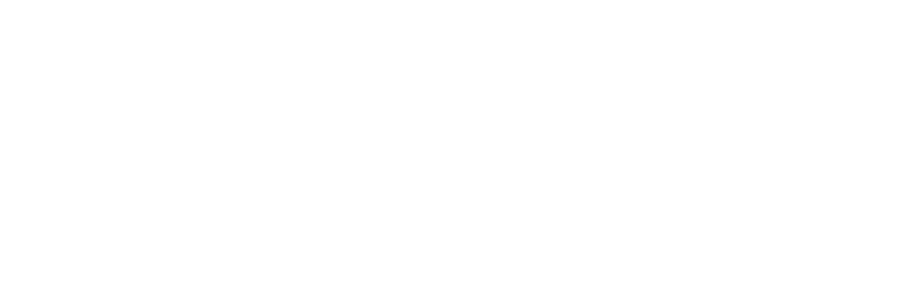
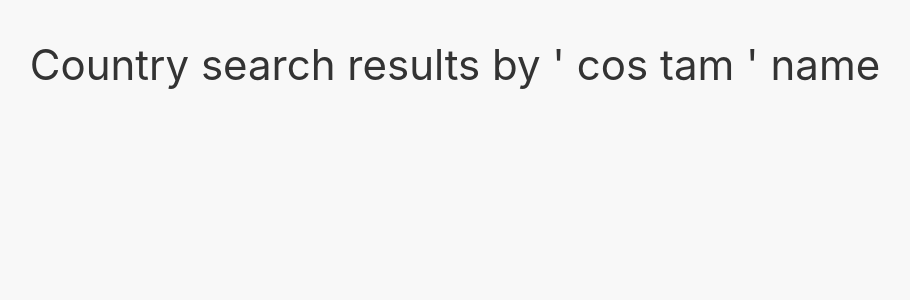
Before and after one commit to wer-bena/countrySearching, an Angular app: page /results in a window 1280 px wide. Before the commit this address led to /. Shown: the top 300 px of the page, without its empty margins (185-1095 px from the left). Built offline with nearby package versions, Linux system fonts and the light colour scheme.

Commit message:
Results Component

```diff
--- a/src/app/app-routing.module.ts
+++ b/src/app/app-routing.module.ts
@@ -1,9 +1,11 @@
 import { NgModule } from '@angular/core';
 import { RouterModule, Routes } from '@angular/router';
 import {MainPageComponent} from './main-page/main-page.component';
+import {SearchResultsComponent} from './search-results/search-results.component';
 
 const routes: Routes = [
-  {path: '', component: MainPageComponent}
+  {path: '', component: MainPageComponent},
+  {path: 'results', component: SearchResultsComponent}
 ];
 
 @NgModule({
--- a/src/app/app.module.ts
+++ b/src/app/app.module.ts
@@ -4,11 +4,13 @@
 import { AppRoutingModule } from './app-routing.module';
 import { AppComponent } from './app.component';
 import { MainPageComponent } from './main-page/main-page.component';
+import { SearchResultsComponent } from './search-results/search-results.component';
 
 @NgModule({
   declarations: [
     AppComponent,
-    MainPageComponent
+    MainPageComponent,
+    SearchResultsComponent,
   ],
   imports: [
     BrowserModule,
--- a/src/app/main-page/main-page.component.html
+++ b/src/app/main-page/main-page.component.html
@@ -15,7 +15,7 @@
     </div>
 
     <div>
-      <button class="uk-button-large uk-button uk-button-primary uk-border-rounded uk-margin-small-top uk-align-right">Search</button>
+      <button routerLink="results" class="uk-button-large uk-button uk-button-primary uk-border-rounded uk-margin-small-top uk-align-right">Search</button>
     </div>
 
   </div>
--- /dev/null
+++ b/src/app/search-results/search-results.component.html
@@ -0,0 +1,9 @@
+<div class="uk-container-expand uk-height-viewport uk-flex uk-flex-center uk-background-muted">
+
+  <div>
+
+    <h1 class="uk-heading uk-margin-medium-top"> Country search results by '<span> cos tam </span>' name </h1>
+
+    <!--  lista rezutlatow wyszukiwania-->
+
+  </div>
--- /dev/null
+++ b/src/app/search-results/search-results.component.ts
@@ -0,0 +1,15 @@
+import { Component, OnInit } from '@angular/core';
+
+@Component({
+  selector: 'app-search-results',
+  templateUrl: './search-results.component.html',
+  styleUrls: ['./search-results.component.css']
+})
+export class SearchResultsComponent implements OnInit {
+
+  constructor() { }
+
+  ngOnInit(): void {
+  }
+
+}
```
Also changed, not shown: src/app/search-results/search-results.component.css (added).
